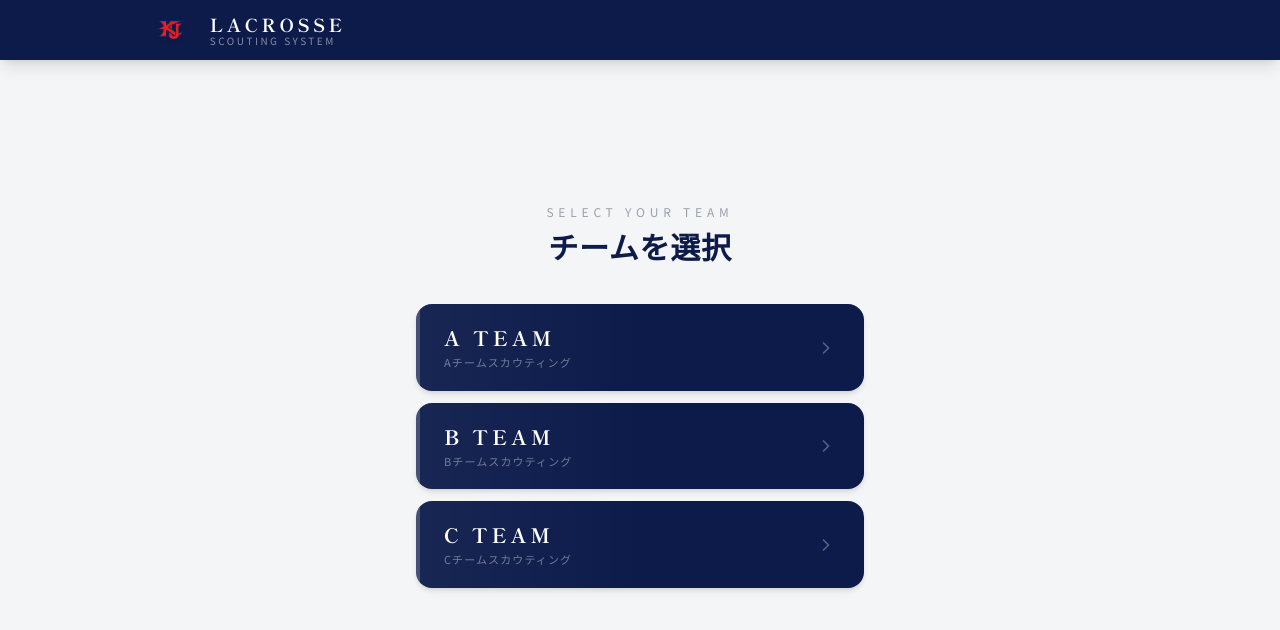
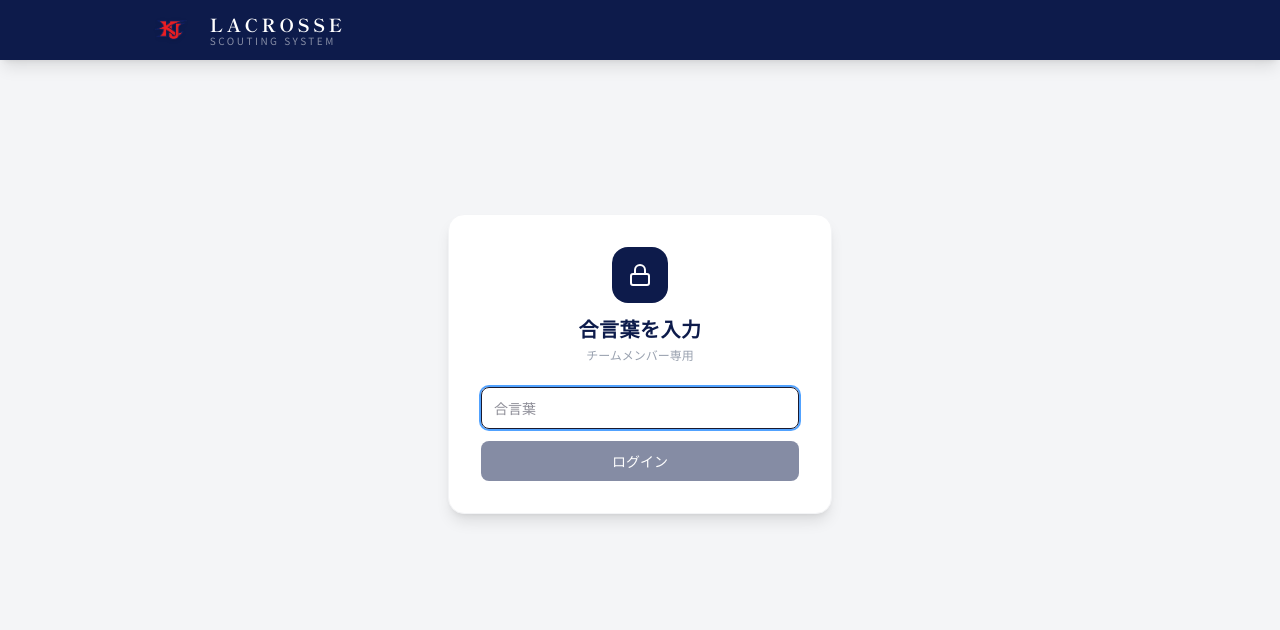
Before and after one commit to takutaro518-hash/lacrosse-scouting, a Next.js app: page / in a window 1280 px wide. Shown: the top 630 px of the page. Built offline with nearby package versions, Linux system fonts and the light colour scheme; no server answers.

Commit message:
add shared-passphrase login gate (Supabase Auth)

```diff
--- /dev/null
+++ b/src/app/AuthGate.tsx
@@ -0,0 +1,67 @@
+'use client'
+import { useEffect, useState } from 'react'
+import type { Session } from '@supabase/supabase-js'
+import { supabase } from '@/lib/supabase'
+import { Lock } from 'lucide-react'
+
+// チーム共通アカウント（Supabaseに作成したユーザーのメール）
+export const TEAM_EMAIL = 'team@keio-lacrosse.app'
+
+export default function AuthGate({ children }: { children: React.ReactNode }) {
+  const [session, setSession] = useState<Session | null | undefined>(undefined)
+  const [password, setPassword] = useState('')
+  const [error, setError] = useState('')
+  const [loading, setLoading] = useState(false)
+
+  useEffect(() => {
+    supabase.auth.getSession().then(({ data }) => setSession(data.session))
+    const { data: sub } = supabase.auth.onAuthStateChange((_e, s) => setSession(s))
+    return () => sub.subscription.unsubscribe()
+  }, [])
+
+  async function login(e: React.FormEvent) {
+    e.preventDefault()
+    setLoading(true); setError('')
+    const { error } = await supabase.auth.signInWithPassword({ email: TEAM_EMAIL, password })
+    if (error) setError('合言葉が違います')
+    setLoading(false)
+  }
+
+  if (session === undefined) {
+    return <div className="text-center py-20 text-gray-400">読み込み中...</div>
+  }
+
+  if (!session) {
+    return (
+      <div className="min-h-[70vh] flex flex-col items-center justify-center">
+        <div className="w-full max-w-sm bg-white rounded-2xl shadow-lg border border-gray-100 p-8">
+          <div className="flex flex-col items-center mb-6">
+            <div className="w-14 h-14 rounded-2xl flex items-center justify-center mb-3" style={{ background: '#0d1b4b' }}>
+              <Lock size={24} className="text-white" />
+            </div>
+            <h1 className="font-mincho text-xl font-bold tracking-wide" style={{ color: '#0d1b4b' }}>合言葉を入力</h1>
+            <p className="text-xs text-gray-400 mt-1">チームメンバー専用</p>
+          </div>
+          <form onSubmit={login} className="flex flex-col gap-3">
+            <input
+              type="password"
+              autoFocus
+              className="border rounded-lg px-3 py-2.5 text-sm focus:outline-none focus:ring-2 focus:ring-blue-400"
+              placeholder="合言葉"
+              value={password}
+              onChange={e => setPassword(e.target.value)}
+            />
+            {error && <p className="text-xs text-red-500">{error}</p>}
+            <button type="submit" disabled={loading || !password}
+              className="text-white px-4 py-2.5 rounded-lg text-sm font-medium hover:opacity-90 transition disabled:opacity-50"
+              style={{ background: '#0d1b4b' }}>
+              {loading ? '確認中...' : 'ログイン'}
+            </button>
+          </form>
+        </div>
+      </div>
+    )
+  }
+
+  return <>{children}</>
+}
--- /dev/null
+++ b/src/app/LogoutButton.tsx
@@ -0,0 +1,26 @@
+'use client'
+import { useEffect, useState } from 'react'
+import { supabase } from '@/lib/supabase'
+import { LogOut } from 'lucide-react'
+
+export default function LogoutButton() {
+  const [loggedIn, setLoggedIn] = useState(false)
+
+  useEffect(() => {
+    supabase.auth.getSession().then(({ data }) => setLoggedIn(!!data.session))
+    const { data: sub } = supabase.auth.onAuthStateChange((_e, s) => setLoggedIn(!!s))
+    return () => sub.subscription.unsubscribe()
+  }, [])
+
+  if (!loggedIn) return null
+
+  return (
+    <button
+      onClick={() => supabase.auth.signOut()}
+      className="flex items-center gap-1 text-white/60 hover:text-white text-xs transition"
+    >
+      <LogOut size={14} />
+      ログアウト
+    </button>
+  )
+}
--- a/src/app/layout.tsx
+++ b/src/app/layout.tsx
@@ -1,6 +1,8 @@
 import type { Metadata } from 'next'
 import { Shippori_Mincho, Noto_Sans_JP } from 'next/font/google'
 import './globals.css'
+import AuthGate from './AuthGate'
+import LogoutButton from './LogoutButton'
 
 const mincho = Shippori_Mincho({
   weight: ['500', '600', '700', '800'],
@@ -34,9 +36,12 @@ export default function RootLayout({ children }: { children: React.ReactNode })
                 <div className="text-white/50 text-[10px] tracking-[0.25em] uppercase leading-tight">Scouting System</div>
               </div>
             </a>
+            <LogoutButton />
           </div>
         </header>
-        <main className="max-w-5xl mx-auto px-4 py-6">{children}</main>
+        <main className="max-w-5xl mx-auto px-4 py-6">
+          <AuthGate>{children}</AuthGate>
+        </main>
       </body>
     </html>
   )
```
